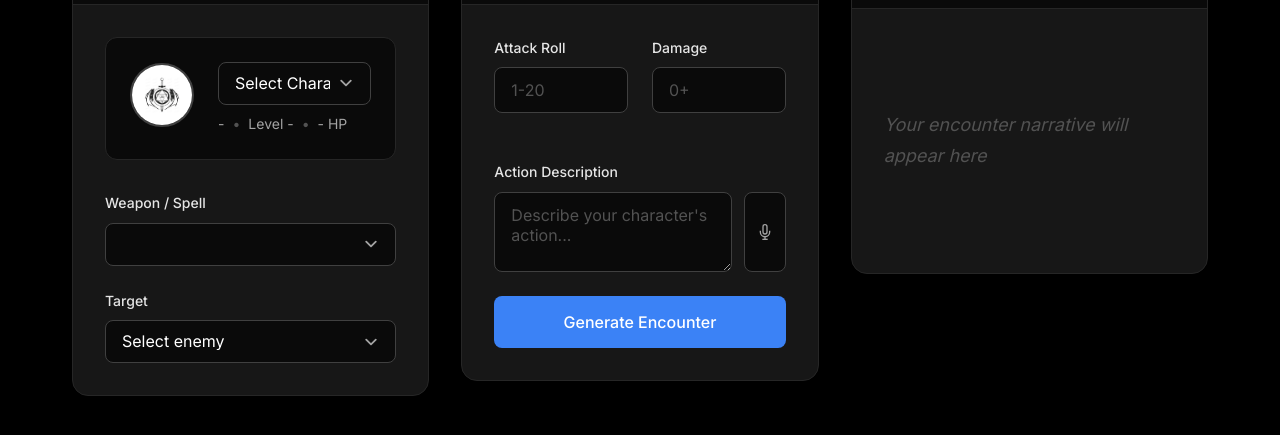
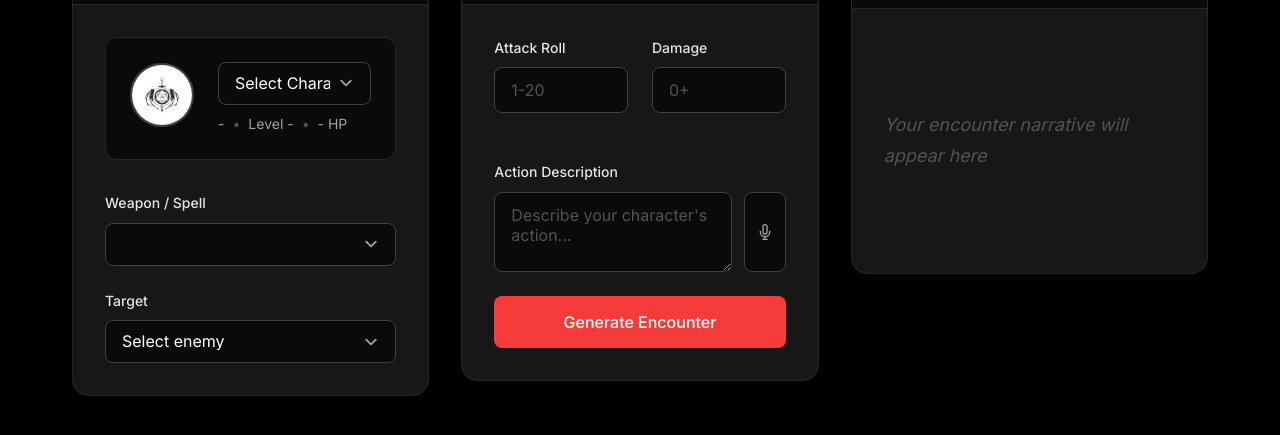
Before and after one commit to SGC11PRO/dnd-app, a plain HTML site: page index.html in a window 1280 px wide. Shown: the part 277-712 px from the top of the page. Drawn offline with nearby package versions, Linux system fonts and the light colour scheme.

Commit message:
new color theme

```diff
--- a/globals.css
+++ b/globals.css
@@ -10,8 +10,8 @@
   --color-primary: #ffffff;
   --color-secondary: #e5e5e5;
   --color-tertiary: #a3a3a3;
-  --color-accent: #3b82f6;
-  --color-accent-light: #60a5fa;
+  --color-accent: #f63b3b;
+  --color-accent-light: #db2929;
 
   /* Pure Grayscale */
   --color-white: #000000;
```
